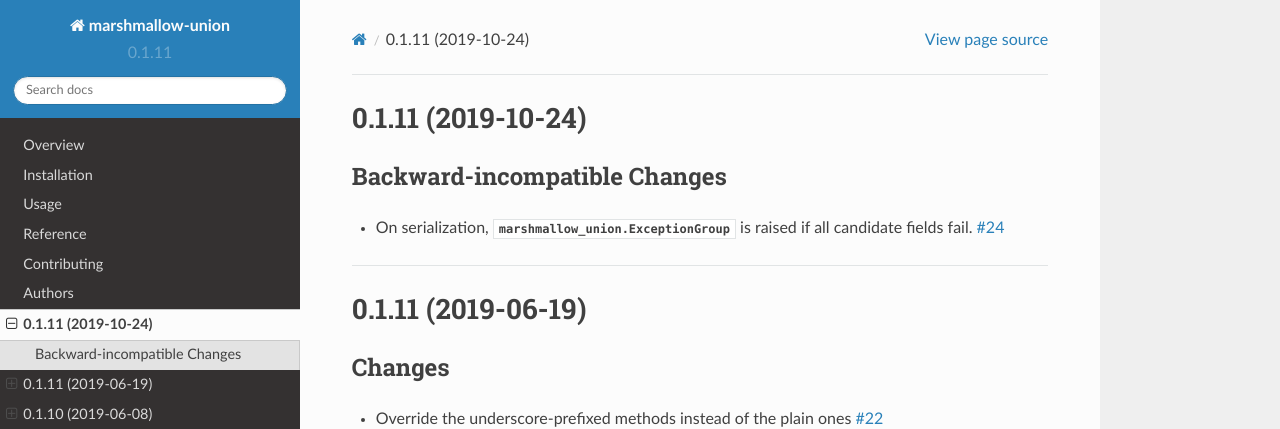
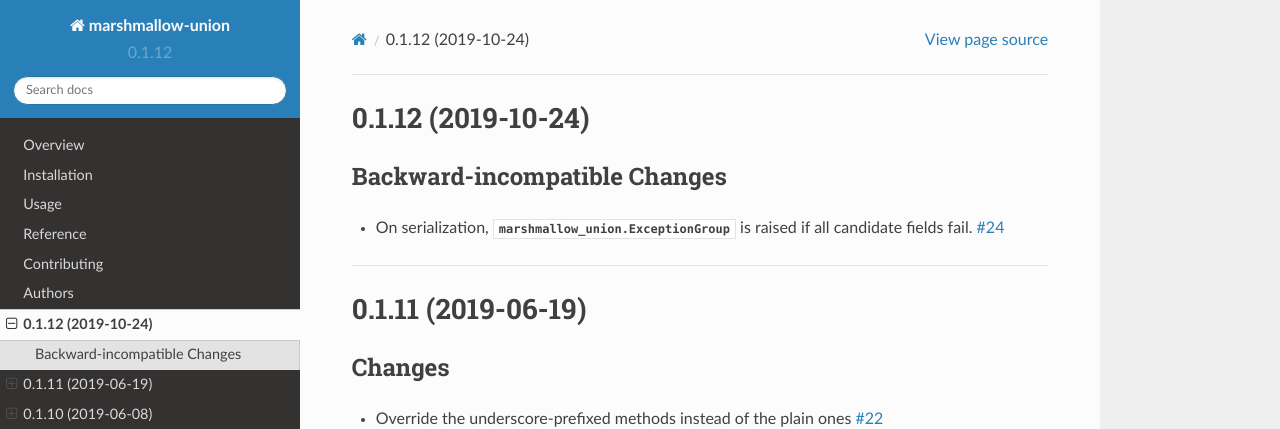
Before and after one commit to adamboche/python-marshmallow-union, a Sphinx documentation site: the page built from docs/changelog.rst, in a window 1280 px wide and 994 px high. Shown: the top 429 px of the window. Built offline with Sphinx 7.4.7 and the Read the Docs theme 2.0.0, drawn with Linux system fonts in a browser that asks for light colours.

Commit message:
Bump version

```diff
--- a/CHANGELOG.rst
+++ b/CHANGELOG.rst
@@ -1,4 +1,4 @@
-0.1.11 (2019-10-24)
+0.1.12 (2019-10-24)
 -------------------
 
 
--- a/README.rst
+++ b/README.rst
@@ -37,9 +37,9 @@
     :alt: PyPI Package latest release
     :target: https://pypi.org/pypi/marshmallow-union
 
-.. |commits-since| image:: https://img.shields.io/github/commits-since/adamboche/python-marshmallow-union/v0.1.11.svg
+.. |commits-since| image:: https://img.shields.io/github/commits-since/adamboche/python-marshmallow-union/v0.1.12.svg
     :alt: Commits since latest release
-    :target: https://github.com/adamboche/python-marshmallow-union/compare/v0.1.11...master
+    :target: https://github.com/adamboche/python-marshmallow-union/compare/v0.1.12...master
 
 .. |wheel| image:: https://img.shields.io/pypi/wheel/marshmallow-union.svg
     :alt: PyPI Wheel
--- a/docs/conf.py
+++ b/docs/conf.py
@@ -28,7 +28,7 @@
 year = "2019"
 author = "Adam Boche"
 copyright = "{0}, {1}".format(year, author)
-version = release = "0.1.11"
+version = release = "0.1.12"
 
 pygments_style = "trac"
 templates_path = ["."]
--- a/setup.py
+++ b/setup.py
@@ -32,7 +32,7 @@
 
 setup(
     name="marshmallow-union",
-    version="0.1.11",
+    version="0.1.12",
     description="Union fields for marshmallow.",
     long_description="%s\n%s"
     % (
--- a/src/marshmallow_union/__init__.py
+++ b/src/marshmallow_union/__init__.py
@@ -91,4 +91,4 @@
         raise marshmallow.exceptions.ValidationError(message=errors, field_name=attr)
 
 
-__version__ = "0.1.11"
+__version__ = "0.1.12"
```
